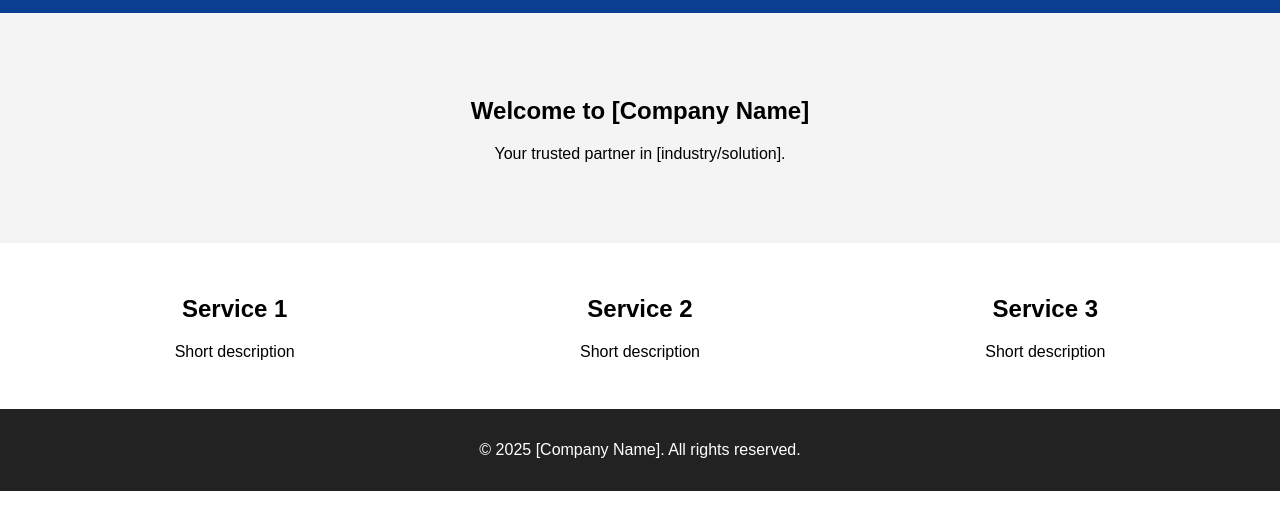
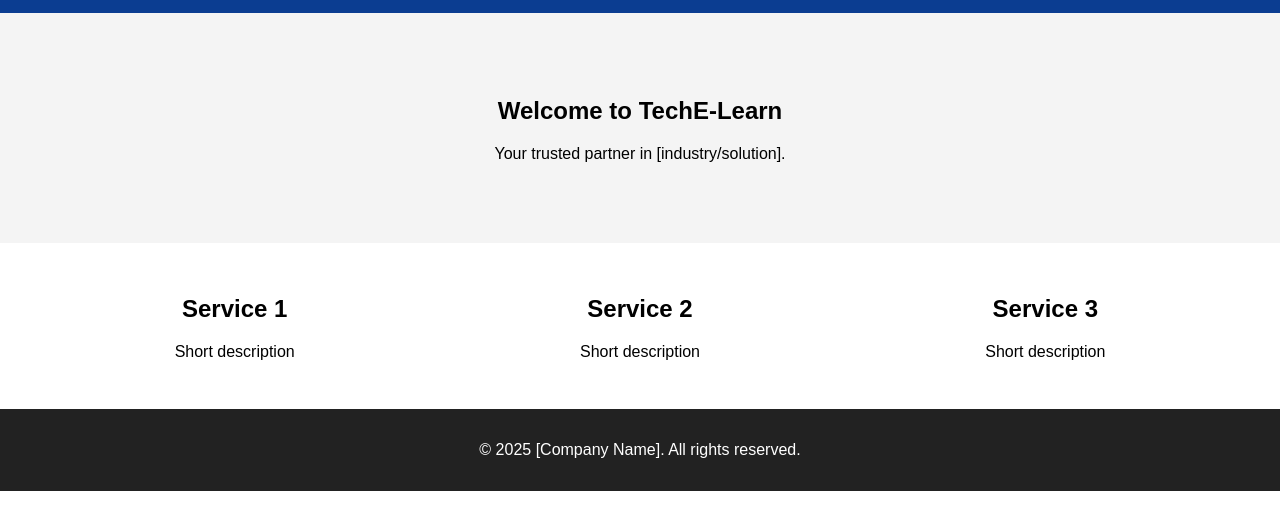
Before and after one commit to chavdajatin/Prectise, a plain HTML site: page index.html in a window 1280 px wide. Shown: the part 69-598 px from the top of the page. Drawn offline with Linux system fonts and the light colour scheme; files that its build step writes are made by us from their sources.

Commit message:
modify index.html file

```diff
--- a/index.html
+++ b/index.html
@@ -21,7 +21,7 @@
 
   <main>
     <section class="hero">
-      <h1>Welcome to [Company Name]</h1>
+      <h1>Welcome to TechE-Learn</h1>
       <p>Your trusted partner in [industry/solution].</p>
     </section>
     <section class="features">
```
